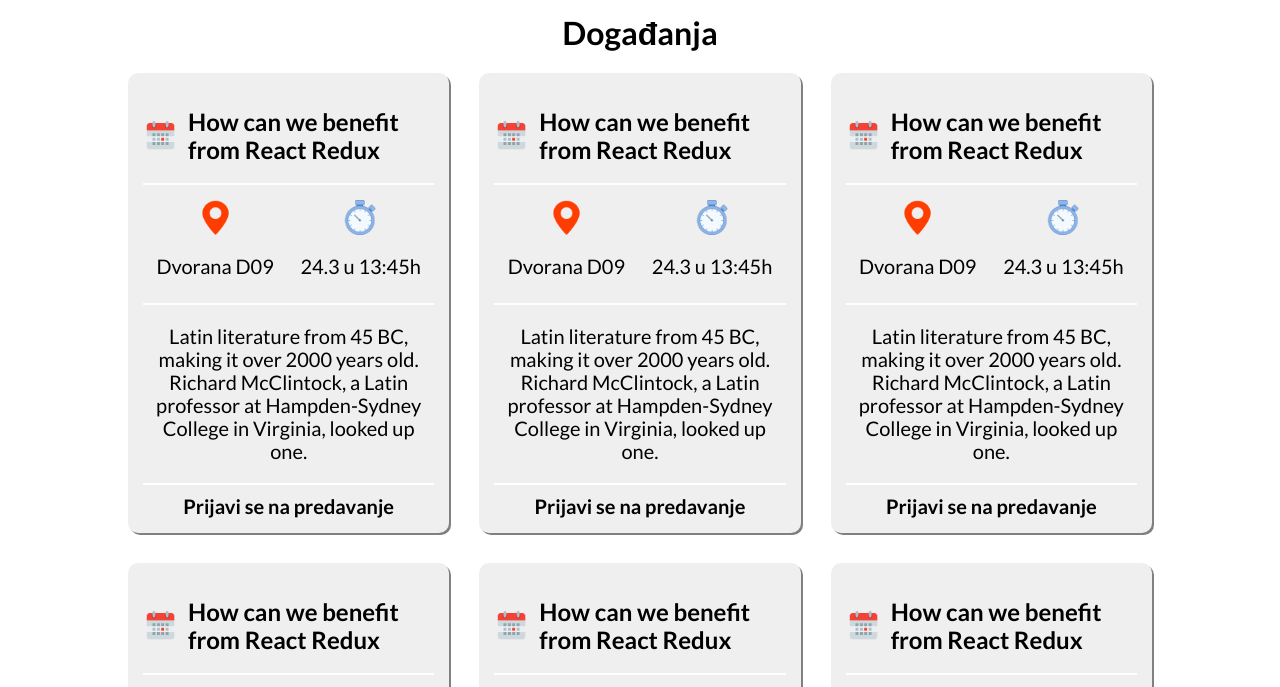
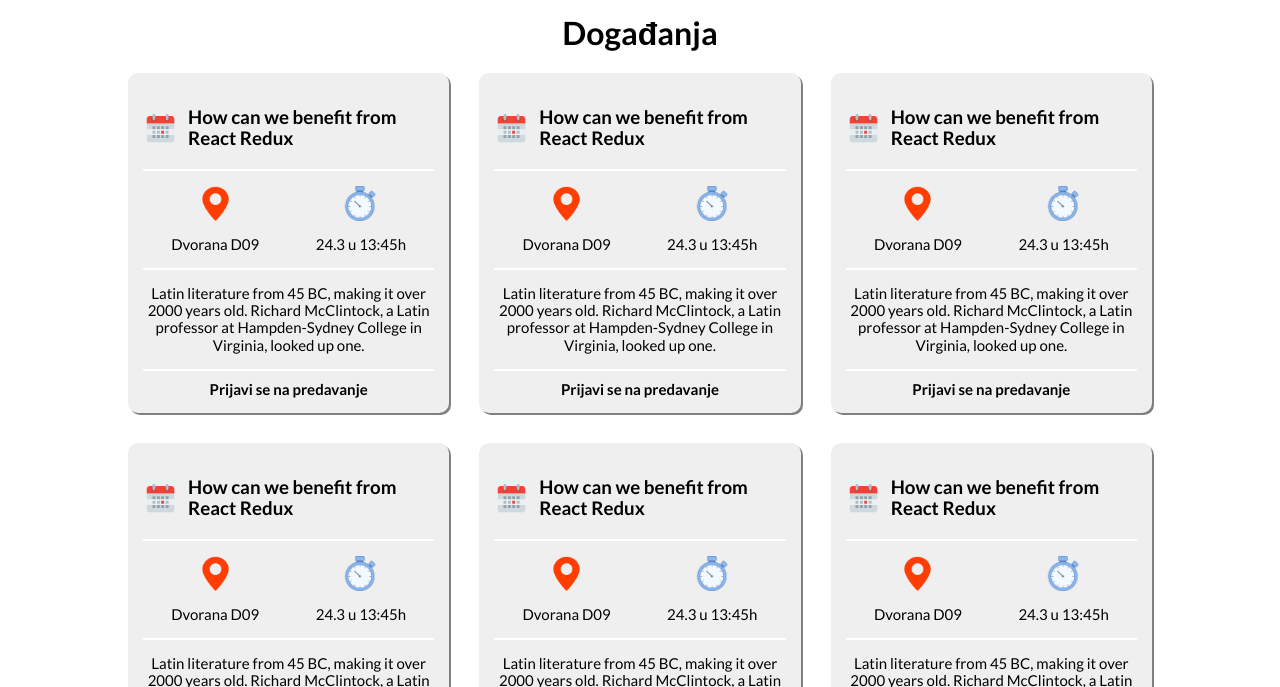
Before and after one commit to vedran-vidovic/Speck-React-Academy---HTML-CSS, a plain HTML site: page events.html in a window 1280 px wide. Shown: the part 85-772 px from the top of the page. Drawn offline with nearby package versions, Linux system fonts and the light colour scheme.

Commit message:
better styling

```diff
--- a/events.html
+++ b/events.html
@@ -32,14 +32,14 @@
       </div>
     </header>
 
-    <section>
+    <section class="section-events">
       <h1 class="title">Događanja</h1>
 
       <div class="component-container">
         <div class="info-box">
           <div class="info-box-header">
             <div class="event-icon"></div>
-            <h2>How can we benefit from React Redux</h2>
+            <h3>How can we benefit from React Redux</h3>
           </div>
 
           <div class="info-box-time-place">
@@ -66,7 +66,7 @@
         <div class="info-box">
           <div class="info-box-header">
             <div class="event-icon"></div>
-            <h2>How can we benefit from React Redux</h2>
+            <h3>How can we benefit from React Redux</h3>
           </div>
 
           <div class="info-box-time-place">
@@ -93,7 +93,7 @@
         <div class="info-box">
           <div class="info-box-header">
             <div class="event-icon"></div>
-            <h2>How can we benefit from React Redux</h2>
+            <h3>How can we benefit from React Redux</h3>
           </div>
 
           <div class="info-box-time-place">
@@ -120,7 +120,7 @@
         <div class="info-box">
           <div class="info-box-header">
             <div class="event-icon"></div>
-            <h2>How can we benefit from React Redux</h2>
+            <h3>How can we benefit from React Redux</h3>
           </div>
 
           <div class="info-box-time-place">
@@ -147,7 +147,7 @@
         <div class="info-box">
           <div class="info-box-header">
             <div class="event-icon"></div>
-            <h2>How can we benefit from React Redux</h2>
+            <h3>How can we benefit from React Redux</h3>
           </div>
 
           <div class="info-box-time-place">
@@ -174,7 +174,7 @@
         <div class="info-box">
           <div class="info-box-header">
             <div class="event-icon"></div>
-            <h2>How can we benefit from React Redux</h2>
+            <h3>How can we benefit from React Redux</h3>
           </div>
 
           <div class="info-box-time-place">
--- a/style.css
+++ b/style.css
@@ -215,25 +215,21 @@ a {
   align-items: center;
   flex-direction: column;
   margin-top: 15px;
-  margin-bottom: 5px;
 }
-/*.info-box-time-place div:first-child {
-  margin-right: 80px;
-}*/
 .info-box-time-place p {
-  font-size: 20px;
+  font-size: 15px;
   text-align: center;
 }
 
 .info-box-paragraph-container {
-  font-size: 20px;
+  font-size: 15px;
   border-bottom: 2px solid white;
   text-align: center;
 }
 
 .info-box a {
   align-items: center;
-  font-size: 20px;
+  font-size: 15px;
   font-weight: bold;
   margin-top: 10px;
 }
@@ -261,8 +257,10 @@ a {
   align-items: center;
 }
 
-.info-box a {
-  margin-bottom: 0;
+.component-container {
+  display: block;
+  max-width: 350px;
+  margin: 0 auto;
 }
 
 @media screen and (max-width: 575px) {
@@ -270,7 +268,6 @@ a {
     display: grid;
     grid-template-rows: 1fr;
     grid-template-columns: 1fr;
-    margin: 0 10% 0;
   }
 
   .info-box {
@@ -284,7 +281,11 @@ a {
     grid-template-rows: repeat(2, 1fr);
     grid-template-columns: repeat(2, 1fr);
     gap: 20px;
-    margin: 0 10% 0;
+    max-width: fit-content;
+  }
+
+  .info-box {
+    margin: inherit;
   }
 }
 
@@ -294,6 +295,6 @@ a {
     grid-template-rows: repeat(3, 1fr);
     grid-template-columns: repeat(3, 1fr);
     gap: 30px;
-    margin: 0 10% 0;
+    max-width: 1024px;
   }
 }
```
